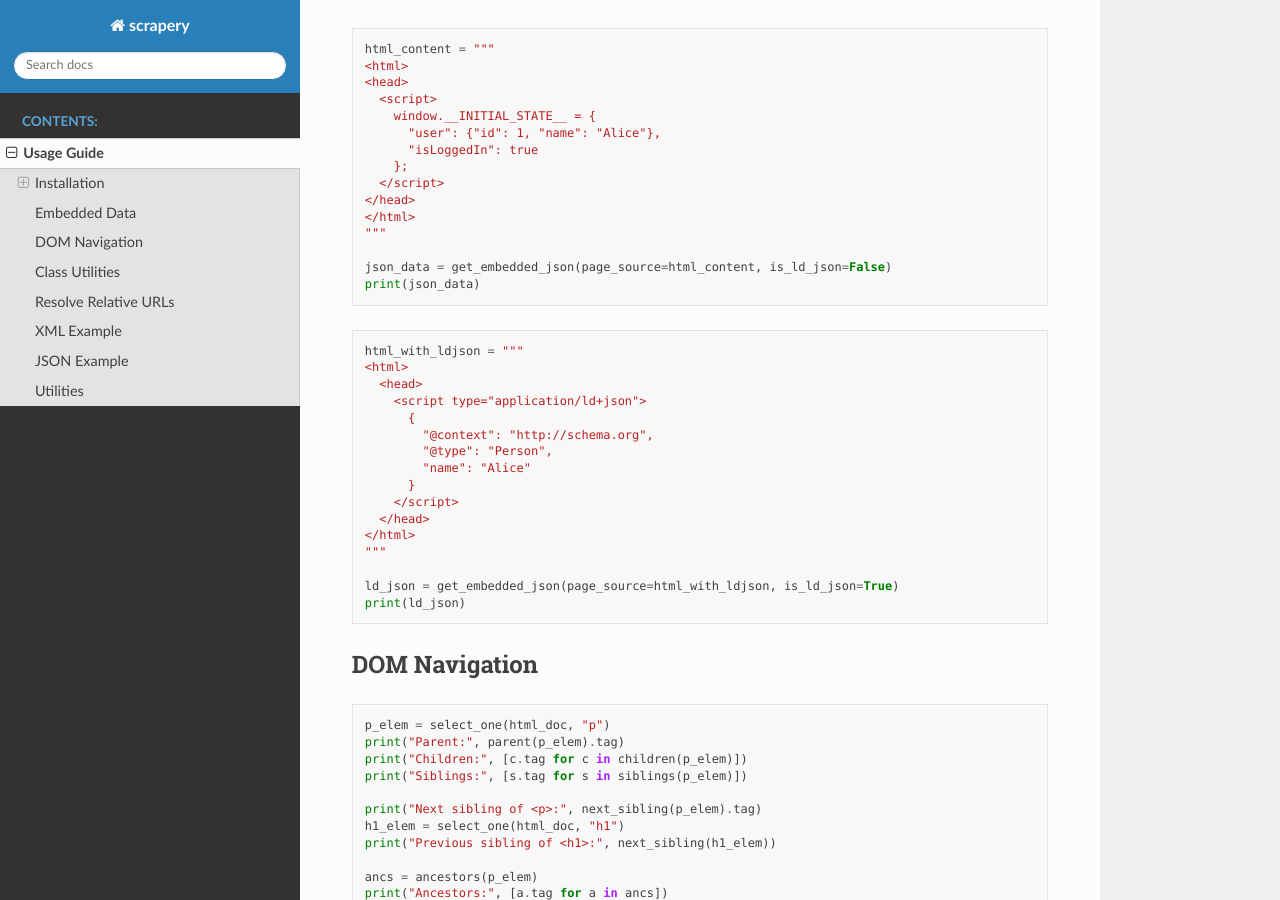
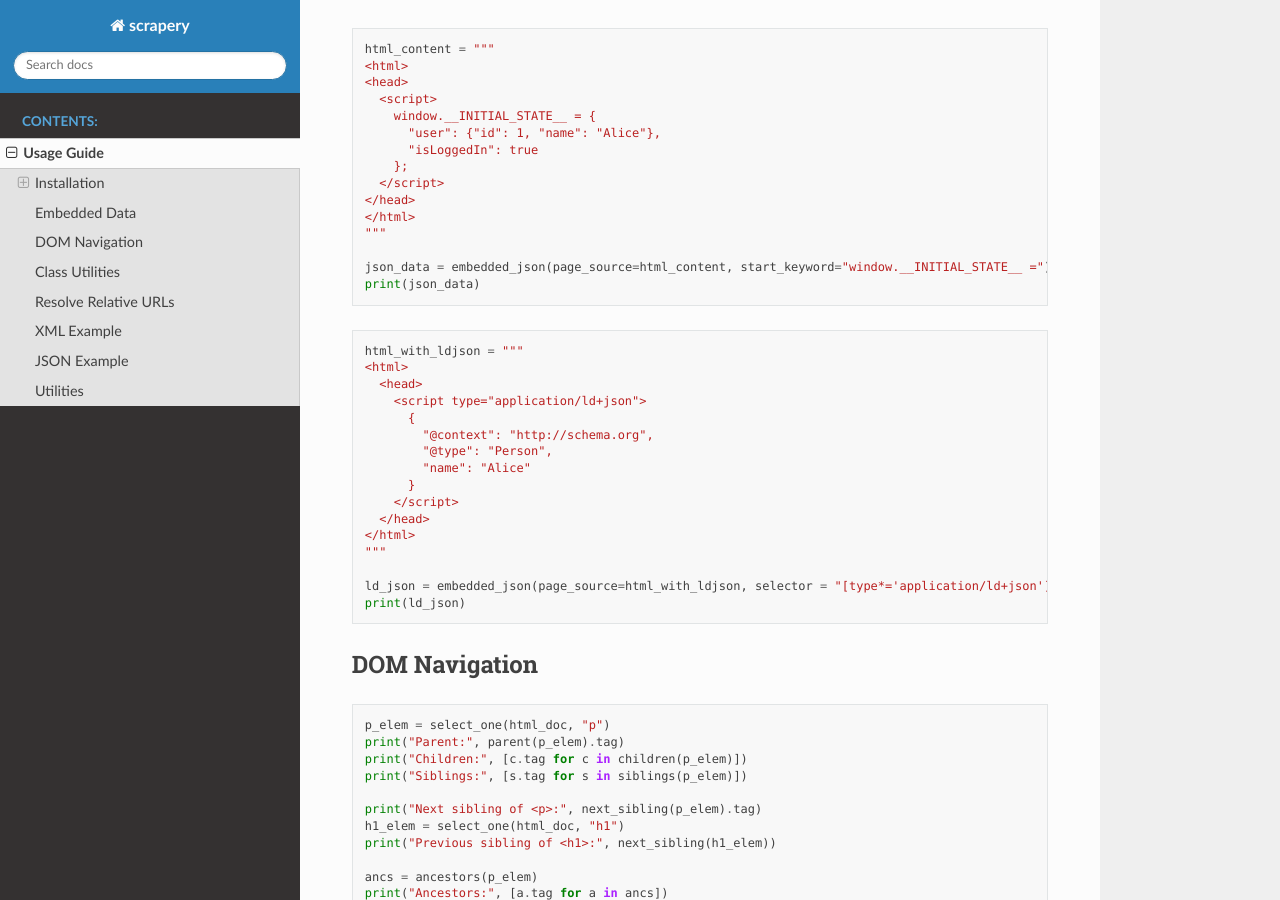
Before and after one commit to RameshChandra5/scrapery, a Sphinx documentation site: the page built from docs/usage.rst, in a window 1280 px wide and 900 px high, scrolled down 1282 px. Built offline with Sphinx 7.4.7 and the Read the Docs theme 3.1.0, drawn with Linux system fonts in a browser that asks for light colours.

Commit message:
Update usage guide with new examples and formatting

```diff
--- a/docs/usage.rst
+++ b/docs/usage.rst
@@ -85,7 +85,7 @@ Embedded Data
     </html>
     """
 
-    json_data = get_embedded_json(page_source=html_content, is_ld_json=False)
+    json_data = embedded_json(page_source=html_content, start_keyword="window.__INITIAL_STATE__ =")
     print(json_data)
 
 .. code-block:: python
@@ -104,7 +104,7 @@ Embedded Data
     </html>
     """
 
-    ld_json = get_embedded_json(page_source=html_with_ldjson, is_ld_json=True)
+    ld_json = embedded_json(page_source=html_with_ldjson, selector = "[type*='application/ld+json']")
     print(ld_json)
 
 
```
